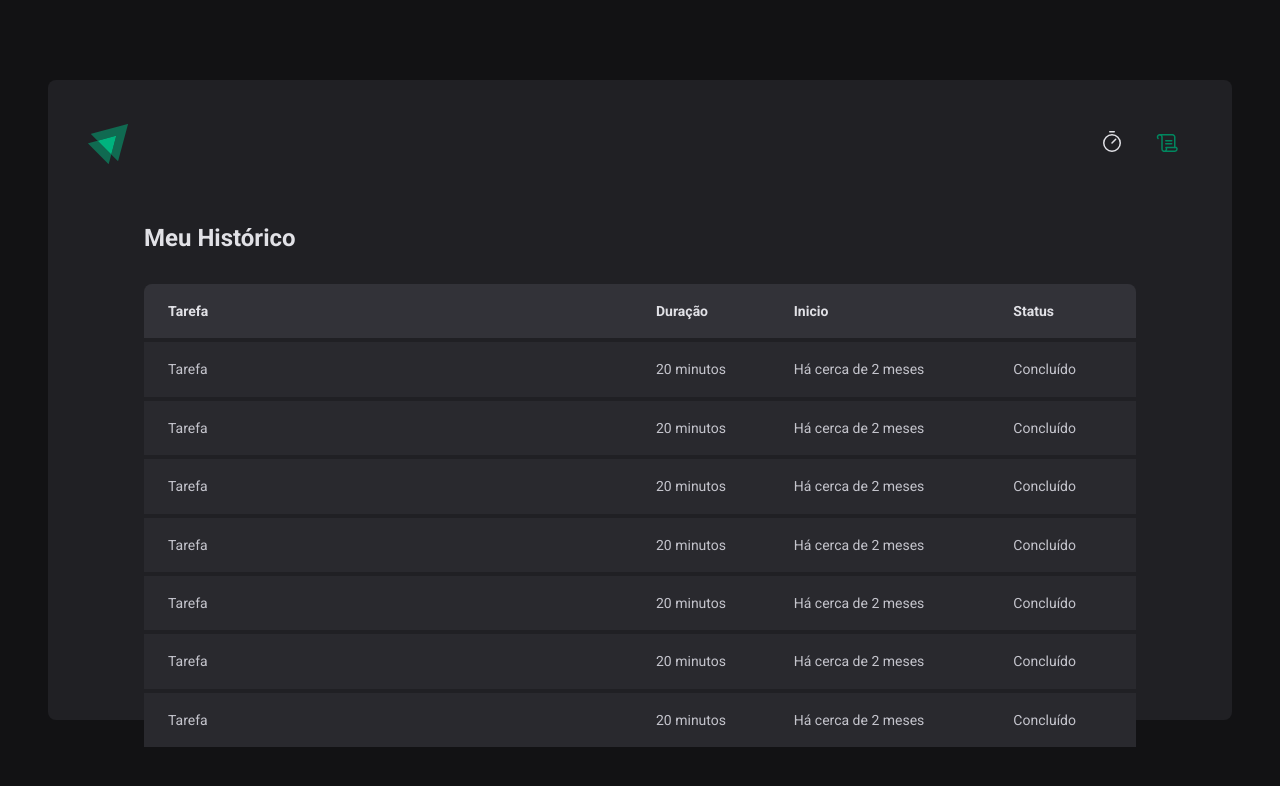
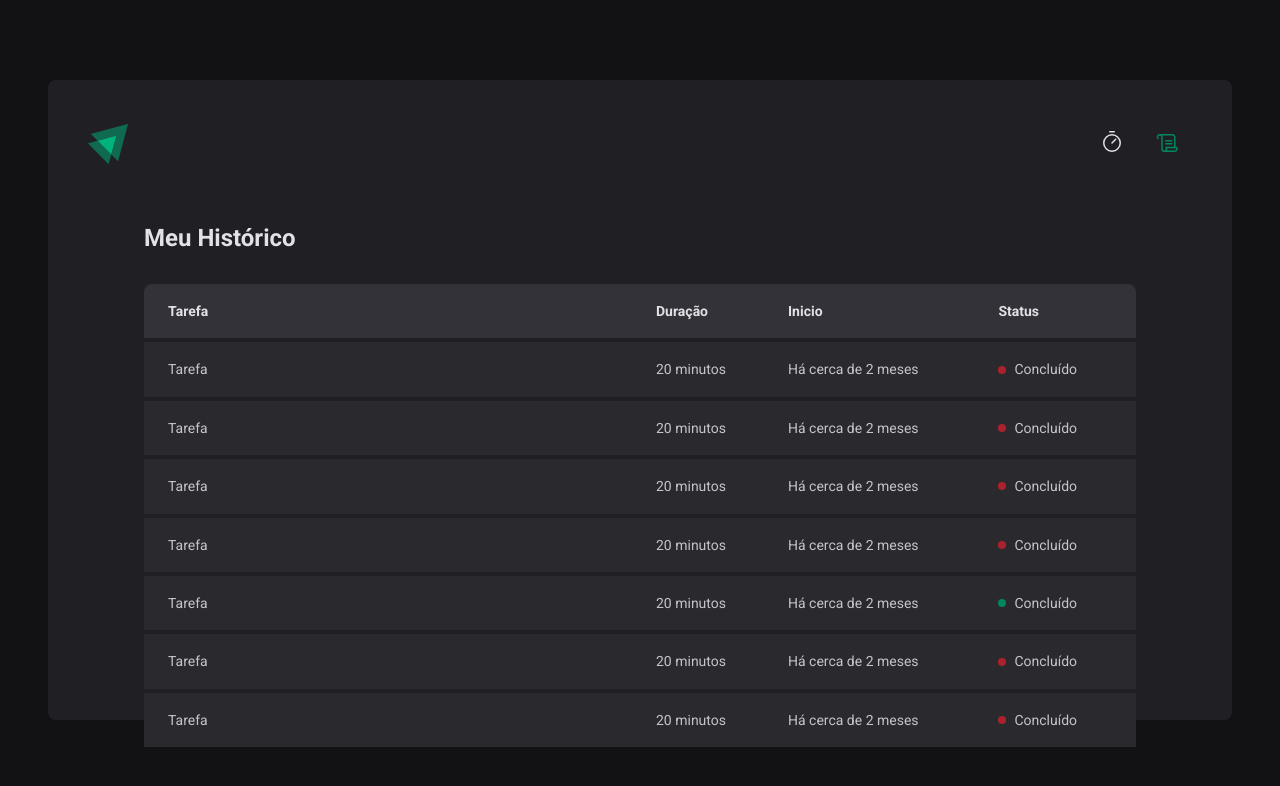
Before and after one commit to AlanShishido/react-pomodoro, a React (Vite) app: page /history in a window 1280 px wide. Shown: the top 786 px of the page. Built offline with nearby package versions, Linux system fonts and the light colour scheme.

Commit message:
Styled Status

```diff
--- a/src/components/Status/styles.ts
+++ /dev/null
@@ -1,3 +0,0 @@
-import styled from 'styled-components'
-
-export const StatusContainer = styled.div``
--- a/src/pages/History/index.tsx
+++ b/src/pages/History/index.tsx
@@ -1,4 +1,4 @@
-import { HistoryContainer, HistoryList } from './styles'
+import { HistoryContainer, HistoryList, Status } from './styles'
 
 export function History() {
   return (
@@ -8,10 +8,12 @@ export function History() {
       <HistoryList>
         <table>
           <thead>
-            <th>Tarefa</th>
-            <th>Duração</th>
-            <th>Inicio</th>
-            <th>Status</th>
+            <tr>
+              <th>Tarefa</th>
+              <th>Duração</th>
+              <th>Inicio</th>
+              <th>Status</th>
+            </tr>
           </thead>
 
           <tbody>
@@ -19,49 +21,63 @@ export function History() {
               <td>Tarefa</td>
               <td>20 minutos</td>
               <td>Há cerca de 2 meses</td>
-              <td>Concluído</td>
+              <td>
+                <Status statusColor="red">Concluído</Status>
+              </td>
             </tr>
 
             <tr>
               <td>Tarefa</td>
               <td>20 minutos</td>
               <td>Há cerca de 2 meses</td>
-              <td>Concluído</td>
+              <td>
+                <Status statusColor="red">Concluído</Status>
+              </td>
             </tr>
 
             <tr>
               <td>Tarefa</td>
               <td>20 minutos</td>
               <td>Há cerca de 2 meses</td>
-              <td>Concluído</td>
+              <td>
+                <Status statusColor="red">Concluído</Status>
+              </td>
             </tr>
 
             <tr>
               <td>Tarefa</td>
               <td>20 minutos</td>
               <td>Há cerca de 2 meses</td>
-              <td>Concluído</td>
+              <td>
+                <Status statusColor="red">Concluído</Status>
+              </td>
             </tr>
 
             <tr>
               <td>Tarefa</td>
               <td>20 minutos</td>
               <td>Há cerca de 2 meses</td>
-              <td>Concluído</td>
+              <td>
+                <Status statusColor="green">Concluído</Status>
+              </td>
             </tr>
 
             <tr>
               <td>Tarefa</td>
               <td>20 minutos</td>
               <td>Há cerca de 2 meses</td>
-              <td>Concluído</td>
+              <td>
+                <Status statusColor="red">Concluído</Status>
+              </td>
             </tr>
 
             <tr>
               <td>Tarefa</td>
               <td>20 minutos</td>
               <td>Há cerca de 2 meses</td>
-              <td>Concluído</td>
+              <td>
+                <Status statusColor="red">Concluído</Status>
+              </td>
             </tr>
           </tbody>
         </table>
--- a/src/pages/History/styles.ts
+++ b/src/pages/History/styles.ts
@@ -60,3 +60,27 @@ export const HistoryList = styled.div`
     }
   }
 `
+
+const STATUS_COLOR = {
+  green: 'green-500',
+  red: 'red-500',
+  yellow: 'yellow-500',
+} as const
+
+interface StatusProps {
+  statusColor: keyof typeof STATUS_COLOR
+}
+
+export const Status = styled.span<StatusProps>`
+  display: flex;
+  align-items: center;
+  gap: 0.5rem;
+
+  &::before {
+    content: '';
+    width: 0.5rem;
+    height: 0.5rem;
+    border-radius: 50%;
+    background: ${(p) => p.theme[STATUS_COLOR[p.statusColor]]};
+  }
+`
```
Also changed, not shown: src/components/Status/index.tsx (deleted, +0 -9 lines).
